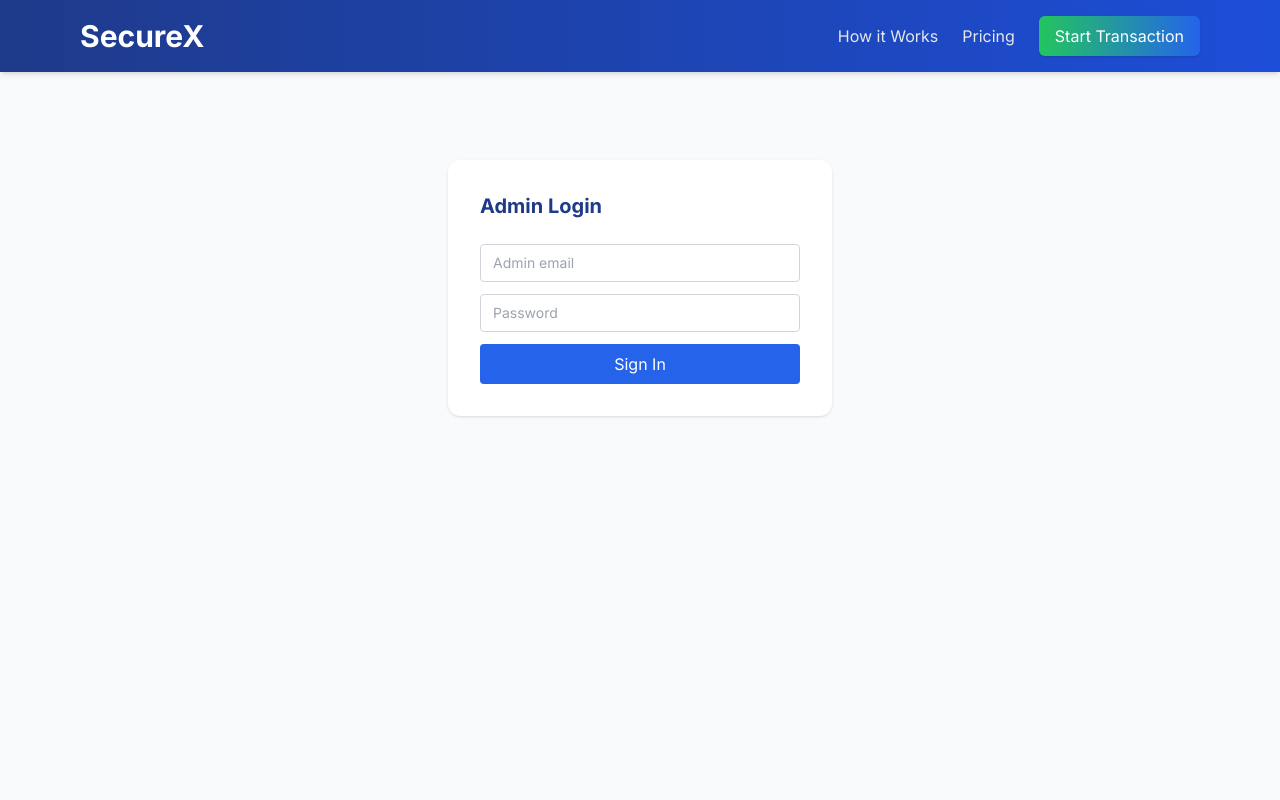
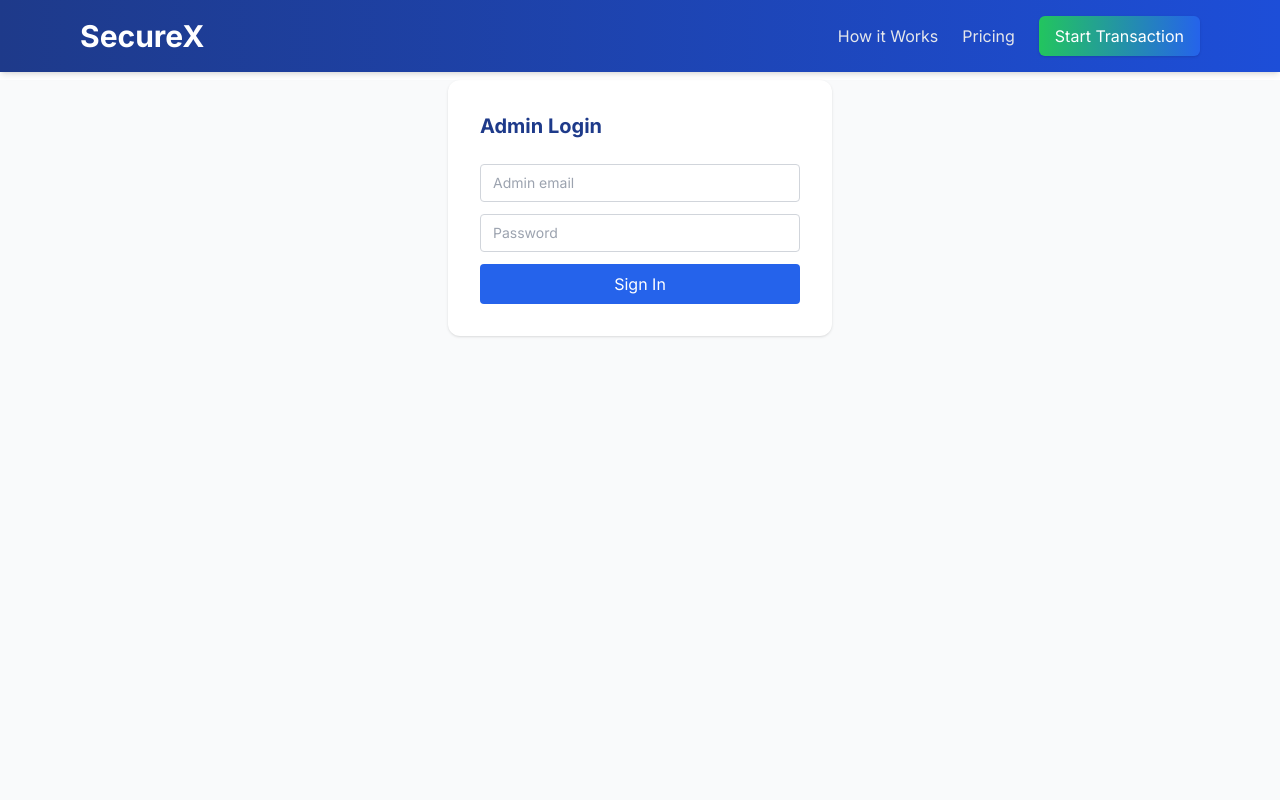
Before and after one commit to Christopher-Mokolare/SecureX-FE, an Angular app: page /admin in a window 1280 px wide. Shown: the top 800 px of the page. Built offline with nearby package versions, Linux system fonts and the light colour scheme.

Commit message:
fix(admin): align protected page layout

```diff
--- a/src/app/pages/admin/admin.html
+++ b/src/app/pages/admin/admin.html
@@ -1,4 +1,4 @@
-<div class="min-h-screen bg-gray-50 pt-20 pb-10">
+<div class="min-h-screen bg-gray-50 pb-10">
   <div class="max-w-7xl mx-auto px-4">
 
     <!-- ============================================================
```
